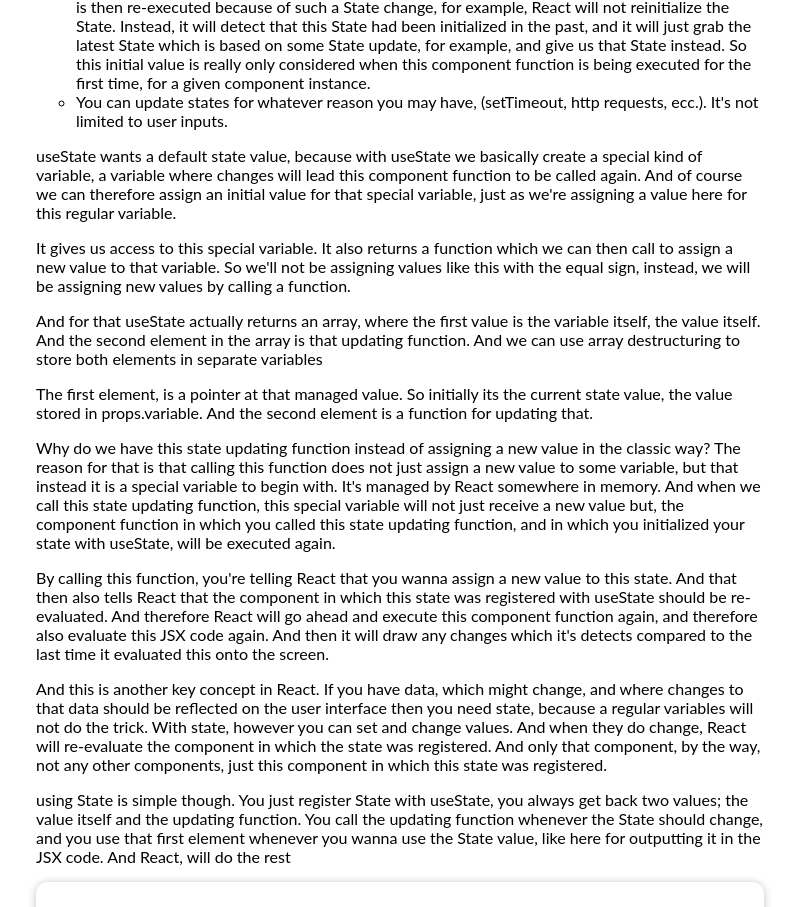
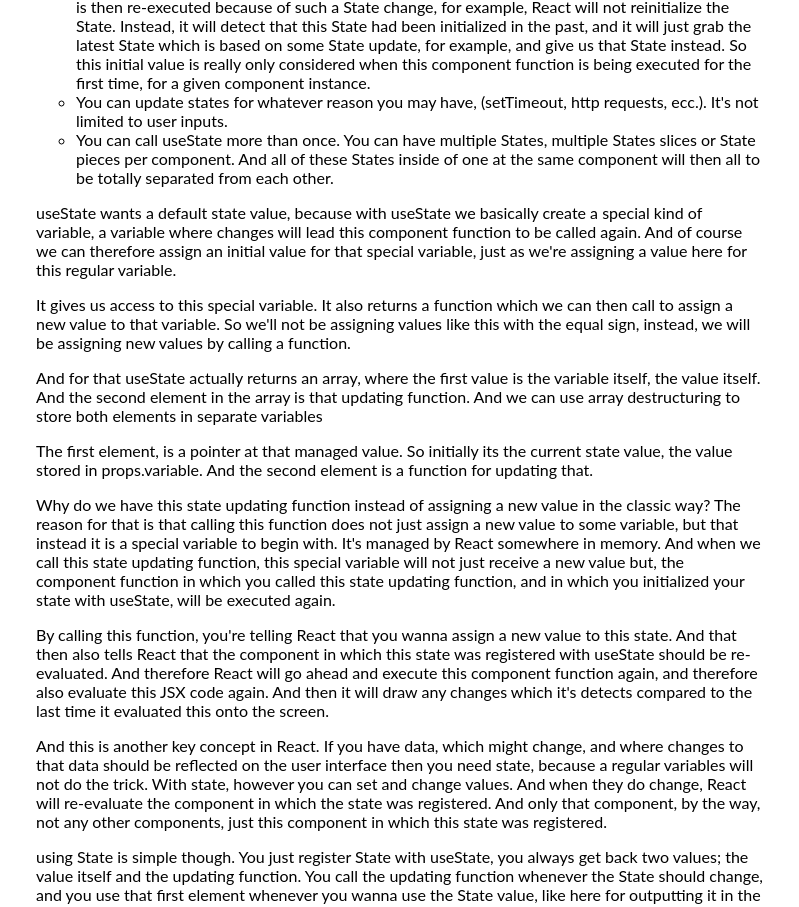
Before and after one commit to mkonemo/react-basics, a React (Create React App) app: page / in a window 1280 px wide. Shown: the part 1213-2120 px from the top of the page, without its empty margins (260-1059 px from the left). Built offline with nearby package versions, Linux system fonts and the light colour scheme.

Commit message:
1 file modified

```diff
--- a/src/components/state/UseStateDefinition.js
+++ b/src/components/state/UseStateDefinition.js
@@ -97,6 +97,15 @@ when this component function is being executed
 for the first time, for a given component instance.
         </li>
         <li>You can update states for whatever reason you may have, (setTimeout, http requests, ecc.). It's not limited to user inputs.</li>
+        <li>You can call useState more than once.
+
+You can have multiple States, multiple States slices
+
+or State pieces per component.
+
+And all of these States inside of one at the same component
+
+will then all to be totally separated from each other.</li>
       </ul>
       <p>
         useState wants a default state value, because with useState we basically
```
